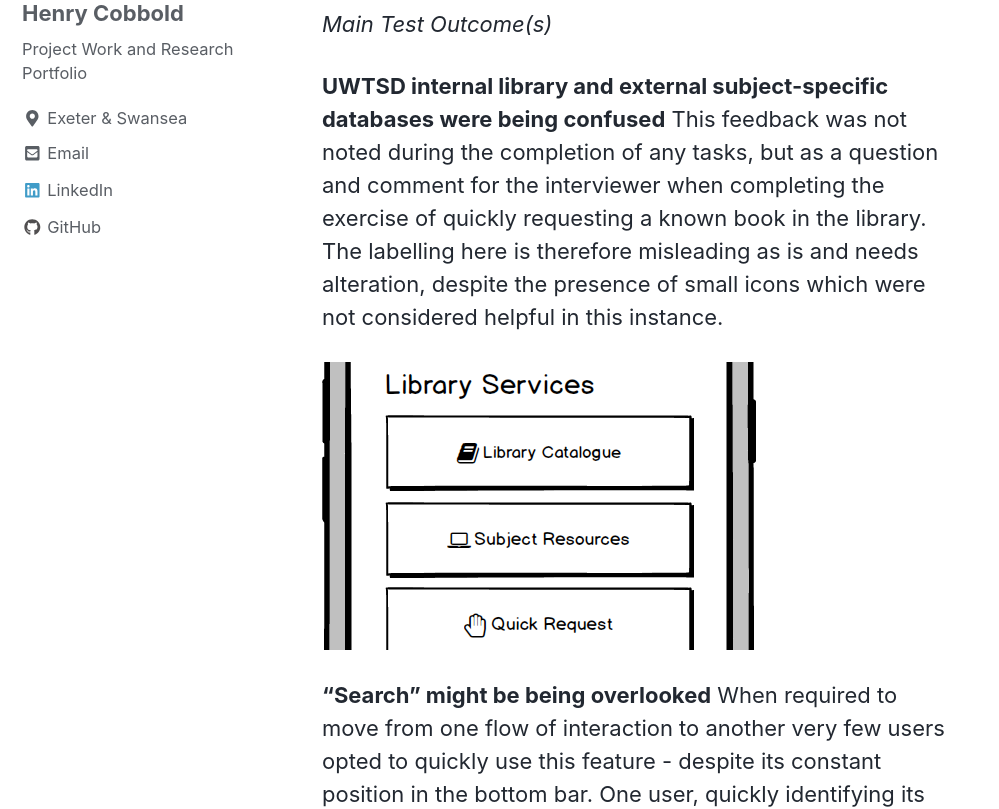
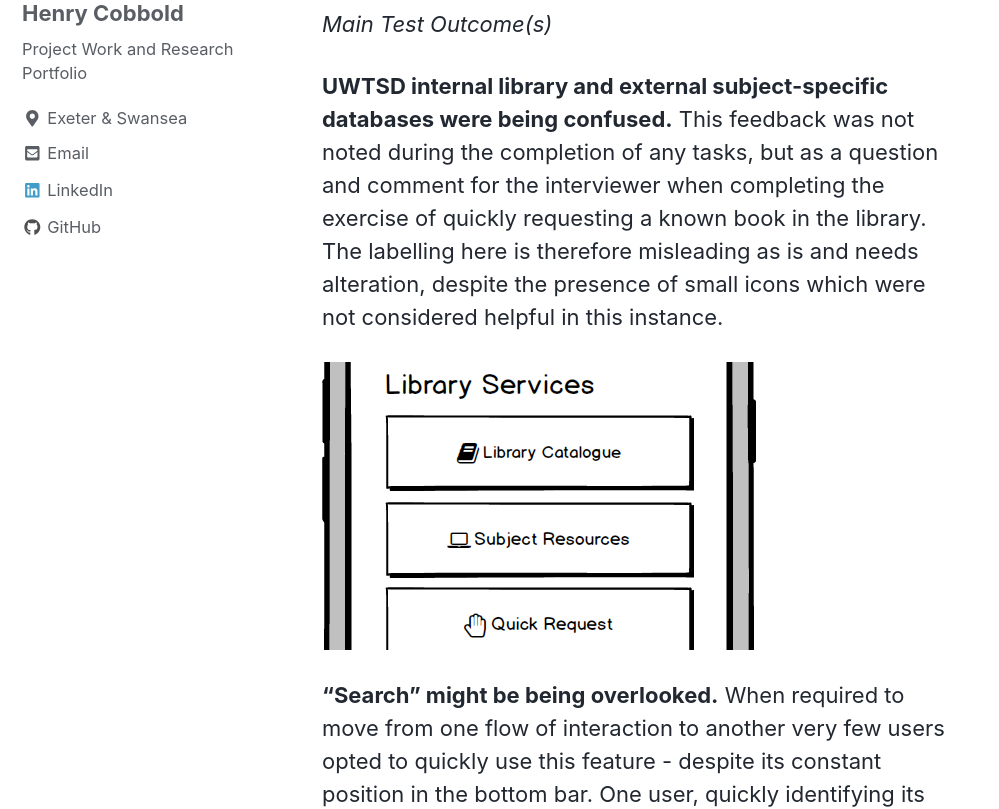
Before and after one commit to henrycobbold/henrycobbold.github.io, a Jekyll site: the page built from _posts/2019-09-03-campus_app.md, in a window 1280 px wide and 1400 px high, scrolled down 29255 px. Shown: the part 187-996 px from the top of the window, without its empty margins (0-999 px from the left). Built offline with Jekyll 4.4.1, drawn with Linux system fonts in a browser that asks for light colours; nearby versions of some CDN libraries.

Commit message:
punctuation changes

```diff
--- a/_posts/2019-09-03-campus_app.md
+++ b/_posts/2019-09-03-campus_app.md
@@ -158,18 +158,18 @@ Alongside this method is the far less quantifiable user testing, a valuable acti
 
 *Main Test Outcome(s)*
 
-**UWTSD internal library and external subject-specific databases were being confused**
+**UWTSD internal library and external subject-specific databases were being confused.**
 This feedback was not noted during the completion of any tasks, but as a question and comment for the interviewer when completing the exercise of quickly requesting a known book in the library.
 The labelling here is therefore misleading as is and needs alteration, despite the presence of small icons which were not considered helpful in this instance.
 
 <img src="{{ site.url }}{{ site.baseurl }}/images/mono_campus_app_wireframes/library_buttons_control.png" alt="linearly separable data">
 
-**“Search” might be being overlooked**
+**“Search” might be being overlooked.**
 When required to move from one flow of interaction to another very few users opted to quickly use this feature - despite its constant position in the bottom bar. One user, quickly identifying its potential discounted the functionality, suggesting such controls often “do not provide the results that I am looking for” [Male, 24]. Furthermore they suggested that an ever-present option to go “Home” instead would enable a user to quickly and easily jump back to the start and begin a new flow of interaction.
 
 <img src="{{ site.url }}{{ site.baseurl }}/images/mono_campus_app_wireframes/search_control.png" alt="linearly separable data">
 
-**Icon Use**
+**Icon Use.**
 During the requirements gathering phase the idea of a quick request system, designed to help speed up the task of reserving a book, was generally supported. However, in this first development iteration its purpose and functionality has caused some misunderstanding and has raised a number of questions.
 
 “Do I already need to have a book saved in order to quickly request it?” [Female, 21]
```
